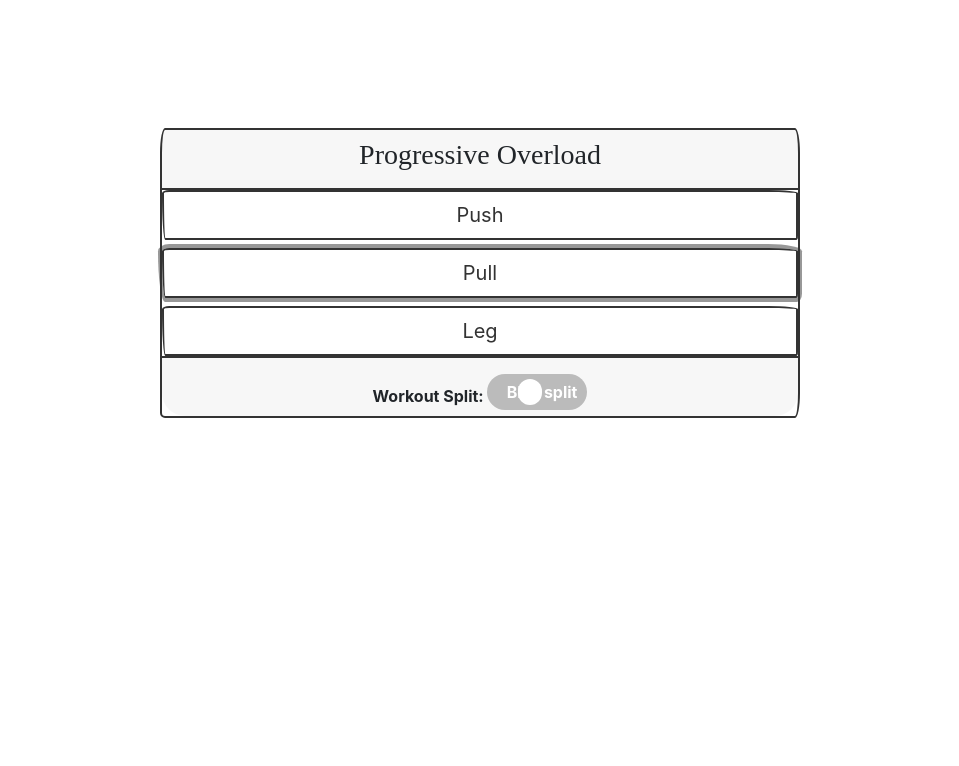
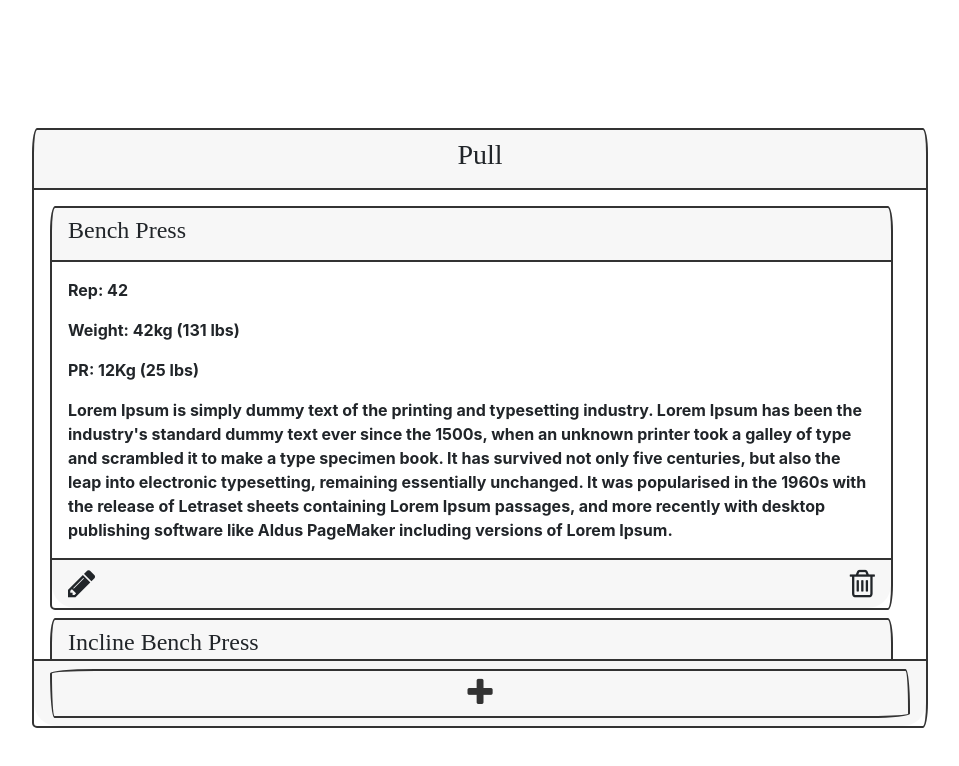
Before and after one commit to ShubhamSingh20/progressive-overload-pwa, a React (Create React App) app: page / in a window 1280 px wide. Both pictures are taken after a click on the button "Pull". Shown: the top 766 px of the page, without its empty margins (160-1119 px from the left). Built offline with nearby package versions, Linux system fonts and the light colour scheme; a web font is replaced by a local one.

Commit message:
added: some word on workout components

```diff
--- a/package.json
+++ b/package.json
@@ -10,6 +10,8 @@
     "@types/node": "^16.11.16",
     "@types/react": "^17.0.37",
     "@types/react-dom": "^17.0.11",
+    "dexie": "^3.2.0",
+    "dexie-react-hooks": "^1.1.1",
     "react": "^17.0.2",
     "react-dom": "^17.0.2",
     "react-scripts": "5.0.0",
--- a/public/index.html
+++ b/public/index.html
@@ -9,6 +9,7 @@
       name="description"
       content="Web site created using create-react-app"
     />
+    <link rel="stylesheet" href="https://cdnjs.cloudflare.com/ajax/libs/font-awesome/4.0.0/css/font-awesome.css" integrity="sha512-72McA95q/YhjwmWFMGe8RI3aZIMCTJWPBbV8iQY3jy1z9+bi6+jHnERuNrDPo/WGYEzzNs4WdHNyyEr/yXJ9pA==" crossorigin="anonymous" referrerpolicy="no-referrer" />
     <link rel="apple-touch-icon" href="%PUBLIC_URL%/logo192.png" />
     <!--
       manifest.json provides metadata used when your web app is installed on a
--- a/src/App.tsx
+++ b/src/App.tsx
@@ -10,6 +10,7 @@ function App() {
 
   // const {setPage} = useContext(RoutingContext)
   //  onClick={() => setPage(pagesMapping.about)}>
+  console.log(page)
   return (
     <>
     {(pagesMapping.menu === page) && <MenuPage />}
--- a/src/context/Routing.tsx
+++ b/src/context/Routing.tsx
@@ -2,10 +2,28 @@ import React, { useState, useMemo, createContext } from 'react'
 
 export const pagesMapping = {
   menu: "menu",
-  workoutLog: "workout-log"
+  workoutLog: "workout_log"
 }
 
-export const RoutingContext = createContext({ page: pagesMapping.menu })
+interface QueryParam {
+  splitDay?: string
+}
+
+interface RoutingContextType {
+  page: string,
+  queryParams: QueryParam,
+  setPage: Function,
+  setPath: Function,
+  setQueryParams: Function,
+}
+
+export const RoutingContext = createContext<RoutingContextType>({
+  page: pagesMapping.menu,
+  queryParams: {},
+  setPath: () => {},
+  setPage: () => {},
+  setQueryParams: () => {},
+})
 
 interface Props {
   children: React.ReactNode
@@ -13,11 +31,18 @@ interface Props {
 
 const Router : React.FC<Props> = ({ children  }) => {
   let urlPath = window.location.pathname.slice(1).toLowerCase()
+
   const [page, setPage] = useState(urlPath || pagesMapping.menu)
+  const [queryParams, setQueryParams] = useState({})
+
+  const setPath = (url: string, queryParams: QueryParam) => {
+    setPage(url);
+    setQueryParams(queryParams);
+  }
 
   const value = useMemo(
-    () => ({ page, setPage }),
-    [page, setPage]
+    () => ({ page, setPage, queryParams, setQueryParams, setPath }),
+    [page, setPage, queryParams, setQueryParams, setPath]
   )
 
   return (
--- a/src/context/WorkoutContext.tsx
+++ b/src/context/WorkoutContext.tsx
@@ -16,7 +16,7 @@ export const WorkoutContext = createContext<WorkoutContextType>({
 });
 
 const WorkoutProvider : React.FC = ({children}) => {
-  const [workoutSplits, setWorkoutSplit] = useState([])
+  const [workoutSplits, setWorkoutSplit] = useState(PPL_SPLIT)
   const [currentSplitType, setCurrentSplitType] = useState(SplitTypeEnum.PPL)
 
   const value = useMemo(
--- a/src/pages/Menu.tsx
+++ b/src/pages/Menu.tsx
@@ -2,6 +2,7 @@ import Toggle from "components/Toggle"
 import { useEffect, useContext } from "react"
 import { WorkoutContext } from "context/WorkoutContext"
 import { BRO_SPLIT, PPL_SPLIT, SplitTypeEnum } from "constants/Workout"
+import { RoutingContext, pagesMapping } from "context/Routing"
 
 const style = {
   container: {
@@ -19,10 +20,7 @@ function MenuPage() {
     workoutSplits, setWorkoutSplit
   } = useContext(WorkoutContext)
 
-  useEffect(() =>
-    setWorkoutSplit(currentSplitType === SplitTypeEnum.PPL ? PPL_SPLIT : BRO_SPLIT),
-    [currentSplitType]
-  )
+  const {setPath} = useContext(RoutingContext)
 
   return (
     <>
@@ -32,15 +30,22 @@ function MenuPage() {
             <h3>Progressive Overload</h3>
           </div>
           <div className="d-grid gap-2">
-            {workoutSplits.map((d) => <button className="btn btn-lg btn-outline-primary" type="button">{d}</button>)}
+            {workoutSplits.map((d) =>
+              <button
+                type="button"
+                className="btn btn-lg btn-outline-primary"
+                onClick={() => setPath(pagesMapping.workoutLog, {splitDay: d.toLowerCase()})}
+                >{d}
+              </button>
+              )}
           </div>
-          <div className="card-footer text-center">
+          {/* <div className="card-footer text-center">
             <Toggle
               title="Workout Split"
               label="workout-split"
               onToggle={() => setCurrentSplitType(currentSplitType === SplitTypeEnum.PPL ? SplitTypeEnum.BRO : SplitTypeEnum.PPL)}
             />
-          </div>
+          </div> */}
         </div>
       </div>
     </>
--- a/src/pages/WorkoutLog.tsx
+++ b/src/pages/WorkoutLog.tsx
@@ -1,6 +1,109 @@
+import { RoutingContext } from 'context/Routing'
+import React, { useContext, useEffect, useRef, useState } from 'react';
 
-function WorkoutLog(){
-  return <h1>Workout log</h1>
+const style = {
+  container: {
+    marginTop: '10%'
+  },
+  card: {
+    width: '30%',
+    minHeight: '40%',
+    height: '75vh',
+    minWidth: '70%'
+  }
 }
 
-export default WorkoutLog;
+interface Props {
+  exerciseName: string,
+  children?: React.ReactNode
+}
+
+const exercisesTmp = ['Bench Press', 'Incline Bench Press', 'Cable Fly', 'Lateral Raises'];
+
+const ExerciseCard: React.FC<Props> = ({ exerciseName, children }) => {
+  return (
+    <div className="card" style={{ maxWidth: '98%' }}>
+      <div className="card-header">
+        <p className="h4 text-capitalize">{exerciseName} </p>
+      </div>
+      <div className="card-body">
+        <div className="d-flex flex-column justify-content-around flex-wrap">
+          <p>Rep: 42</p>
+          <p>Weight: 42kg (131 lbs)</p>
+          <p>PR: 12Kg (25 lbs) </p>
+        </div>
+        <div className="text-wrap">
+          Lorem Ipsum is simply dummy text of the printing and typesetting industry. Lorem Ipsum has been the industry's standard dummy text ever since the 1500s, when an unknown printer took a galley of type and scrambled it to make a type specimen book. It has survived not only five centuries, but also the leap into electronic typesetting, remaining essentially unchanged. It was popularised in the 1960s with the release of Letraset sheets containing Lorem Ipsum passages, and more recently with desktop publishing software like Aldus PageMaker including versions of Lorem Ipsum.
+        </div>
+      </div>
+      <div className="card-footer">
+        <div className="d-flex justify-content-between">
+          <i className="fa fa-pencil fa-2x" aria-hidden={true} />
+          <i className="fa fa-trash-o fa-2x" aria-hidden={true} />
+        </div>
+      </div>
+    </div>
+  )
+}
+
+interface ExerciseForumProps {
+}
+
+const ExerciseForum = React.forwardRef((props : ExerciseForumProps, ref: React.Ref<HTMLDivElement>) => {
+  return (
+    <>
+      <div className="card" style={{ maxWidth: '98%' }}>
+        <h1>Hello World</h1>
+      </div>
+      <div ref={ref}/>
+    </>
+  )
+})
+
+function WorkoutLog() {
+  const { queryParams } = useContext(RoutingContext)
+  const { splitDay } = queryParams
+
+  const bottomListRef = useRef<HTMLDivElement>(null)
+
+  const [exercises, setExercise] = useState(exercisesTmp)
+  const [newExercise, setNewExercise] = useState(false)
+
+  useEffect(() => {
+    if(newExercise)
+      bottomListRef.current?.scrollIntoView({ behavior: 'smooth' })
+  }, [newExercise])
+
+  return (
+    <>
+      <div className="d-flex justify-content-center" style={style.container}>
+        <div className="card" style={{ ...style.card }}>
+          <div className="card-header text-center">
+            <p className="h3 text-capitalize">{splitDay}</p>
+          </div>
+          <div className="card-body" style={{ overflowY: 'scroll' }}>
+            <div className="d-grid gap-2">
+              {exercises.map((d) =>
+                <ExerciseCard exerciseName={d} />
+              )}
+              {newExercise && <ExerciseForum ref={bottomListRef}/>}
+            </div>
+          </div>
+          <div className="card-footer">
+            <button
+              type="button"
+              className="btn col-12 me-2 btn-outline-primary"
+              onClick={(e) => {
+                e.preventDefault()
+                setNewExercise(true)
+              }}
+            >
+              <i className="fa fa-plus fa-2x" aria-hidden={true} />
+            </button>
+          </div>
+        </div>
+      </div>
+    </>)
+}
+
+export default WorkoutLog
```
Also changed, not shown: src/models/Workout.ts (added, +13 -0 lines), src/models/db.ts (added, +22 -0 lines), 1 other file (tests, documents, lock files or other folders).
